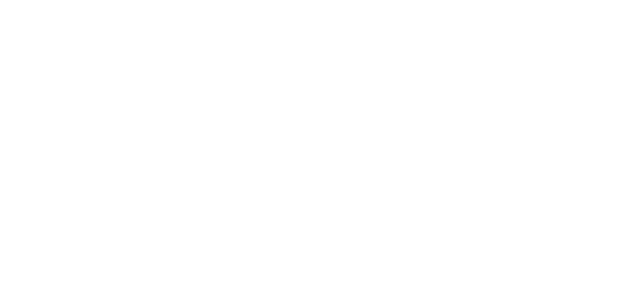
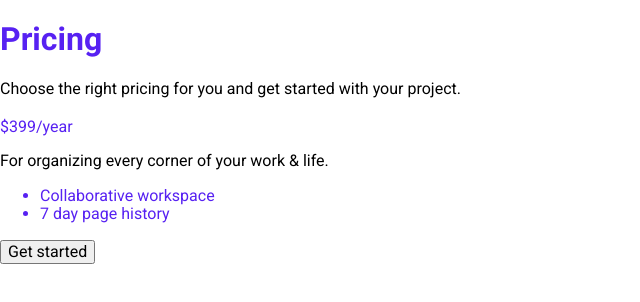
Before and after one commit to piotrfijol/pricing-page, a website built with Vite: page index.html in a window 1280 px wide. Shown: the whole page, without its empty margins (0-640 px from the left). Built offline with nearby package versions, Linux system fonts and the light colour scheme.

Commit message:
Create markup for one pricing only

```diff
--- a/index.html
+++ b/index.html
@@ -10,6 +10,35 @@
 
 <body>
   <div id="pricing-page">
+    <header class="header">
+      <h1 class="header__title">Pricing</h1>
+      <p class="header__instructions">Choose the right pricing for you and get started with your project.</p>
+    </header>
+
+    <main class="container">
+      <div class="card">
+        <div class="card__header">
+          <h2 class="card__ title"></h2>
+          <span class="card__ price">
+            $399/year
+          </span>
+          <p class="card__ summary">
+            For organizing every corner of your work & life.
+          </p>
+        </div>
+        <div class="card__ features-wrapper">
+          <div class="card__ features">
+            <ul>
+              <li class="card__ feature">Collaborative workspace</li>
+              <li class="card__ feature">7 day page history</li>
+            </ul>
+          </div>
+          <div class="card__ button-wrapper">
+            <button class="card__ button">Get started</button>
+          </div>
+        </div>
+      </div>
+    </main>
   </div>
 
   <script type="module" src="/src/global-scripts/main.js"></script>
```
